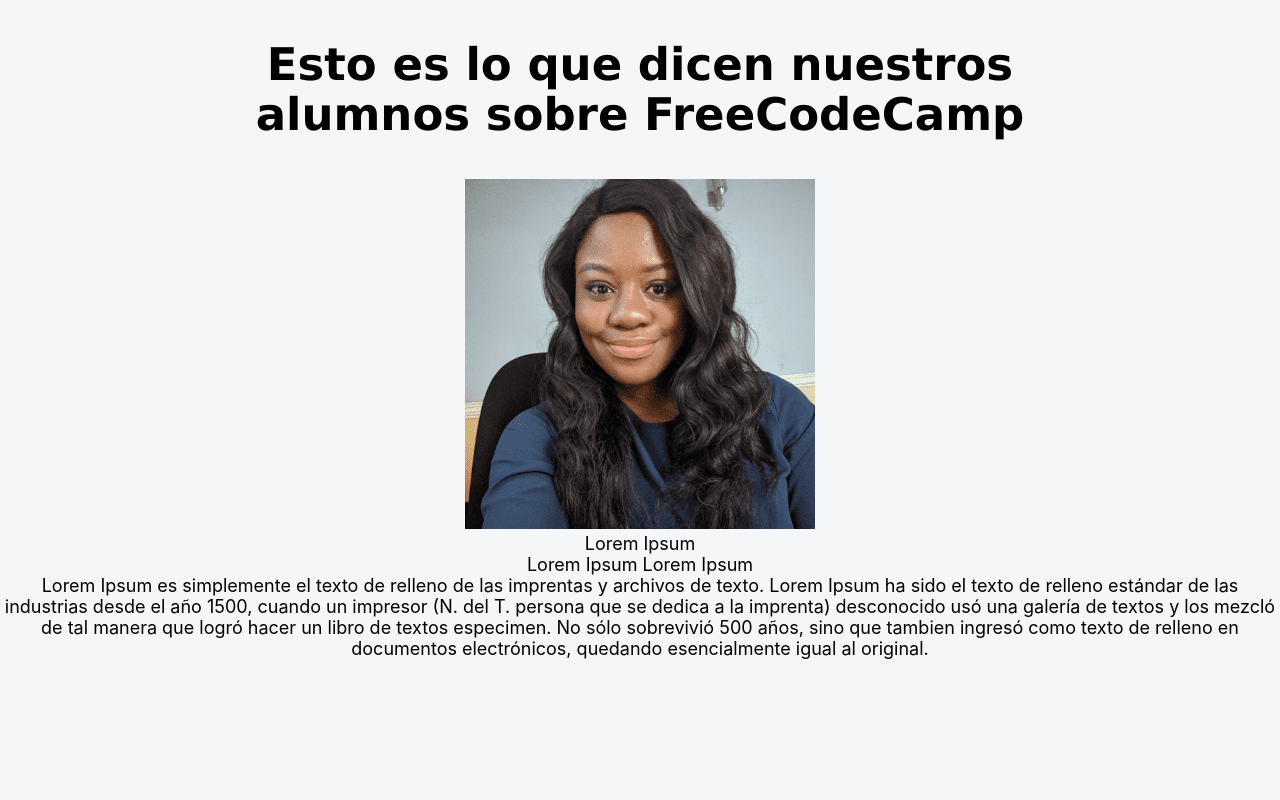
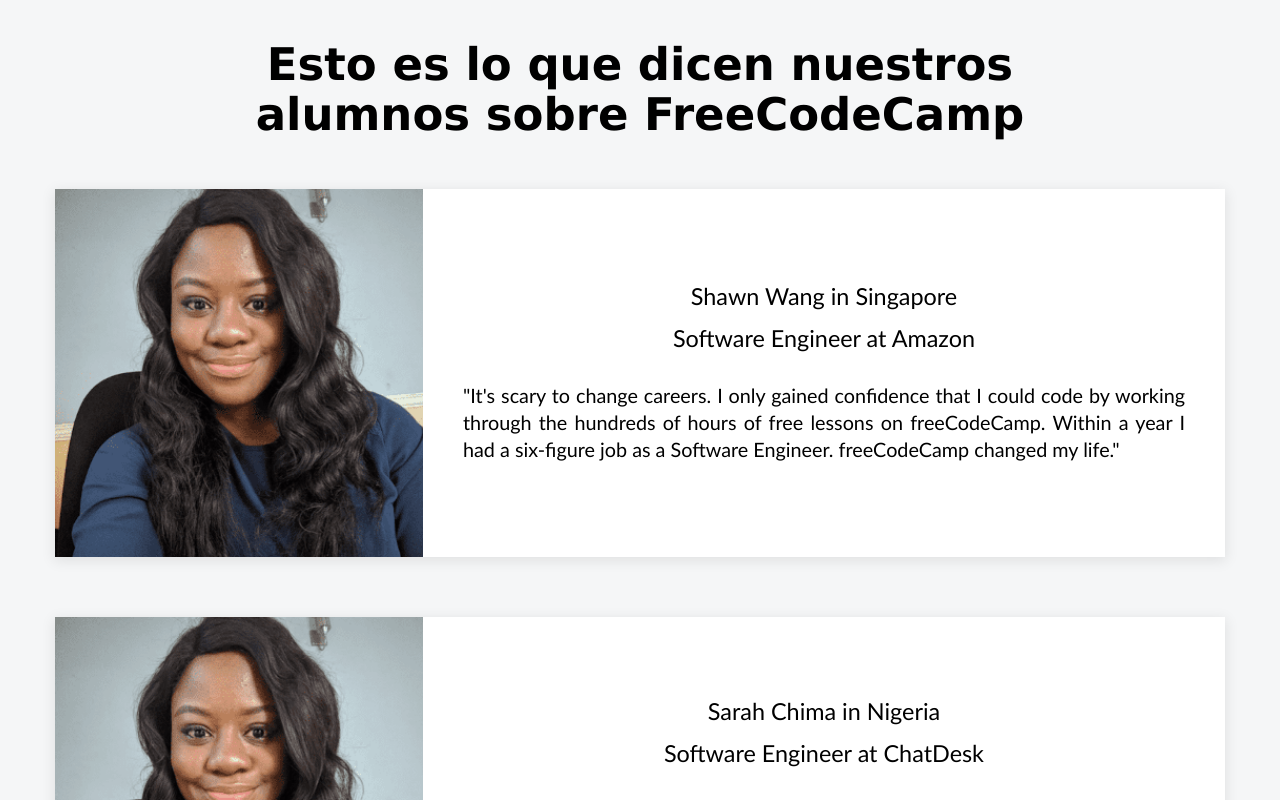
Before and after one commit to Kami17LA/Pagina_FreeCodeCamp, a React (Create React App) app: page / in a window 1280 px wide. Shown: the top 800 px of the page. Built offline with nearby package versions, Linux system fonts and the light colour scheme.

Commit message:
Adding props to a component

```diff
--- a/src/App.js
+++ b/src/App.js
@@ -6,7 +6,32 @@
     <div className="App">
       <div className='principal-container'>
         <h1>Esto es lo que dicen nuestros alumnos sobre FreeCodeCamp</h1>
-        <Testimony/>
+        <Testimony
+          name="Shawn Wang"
+          city="Singapore"
+          position="Software Engineer"
+          image=""
+          company="Amazon"
+          text="It's scary to change careers. I only gained confidence that I could code by working through the hundreds of hours of free lessons on freeCodeCamp. Within a year I had a six-figure job as a Software Engineer. freeCodeCamp changed my life."
+        />
+
+        <Testimony
+          name="Sarah Chima"
+          city="Nigeria"
+          position="Software Engineer"
+          image=""
+          company="ChatDesk"
+          text="freeCodeCamp was the gateway to my career as a software developer. The well-structured curriculum took my coding knowledge from a total beginner level to a very confident level. It was everything I needed to land my first dev job at an amazing company."
+        />
+
+        <Testimony
+          name="Emma Bostian"
+          city="Sweden"
+          position="Software Enginee"
+          image=""
+          company="Spotify"
+          text="I've always struggled with learning JavaScript. I've taken many courses but freeCodeCamp's course was the one which stuck. Studying JavaScript as well as data structures and algorithms on freeCodeCamp gave me the skills and confidence I needed to land my dream job as a software engineer at Spotify."
+        />
       </div>
     </div>
   );
--- a/src/components/Testimony.css
+++ b/src/components/Testimony.css
@@ -0,0 +1,38 @@
+.testimony-container{
+  width: 1170px;
+  height: 368px;
+  margin: 10px 10px 50px;
+  display: flex;
+  align-items: center;
+  justify-content: center;
+  background-color: #fff;
+  box-shadow: 0 3px 13px 1px rgb(0 0 0 / 9%);
+}
+
+.testimony-img{
+  height: 100%;
+  width: auto;
+}
+
+.text-testimony-content{
+  text-align: center;
+  padding: 40px;
+  font-family: 'Trebuchet MS', 'Lucida Sans Unicode', 'Lucida Grande', 'Lucida Sans', Arial, sans-serif;
+  font-weight: 400;
+  line-height: 1.5rem;
+}
+
+.name-testimony{
+  font-size: 1.3rem;
+}
+
+.position-testimony{
+  font-size: 1.3rem;
+  margin-top: 15px;
+  padding-bottom: 30px;
+}
+
+.text-testimony{
+  font-size: 1.1rem;
+  text-align: justify;
+}
--- a/src/components/Testimony.js
+++ b/src/components/Testimony.js
@@ -1,15 +1,16 @@
 import React from "react"; /* usa todo el poder de react en el componente */
+import './Testimony.css'
 
-function Testimony() {
+function Testimony(props) {
   return(
     <div className="testimony-container">
       <img className="testimony-img"
       src={require ("../images/image-2.png")}
       alt="foto de Emma"/>
       <div className="text-testimony-content">
-        <p className="name-testimony">Lorem Ipsum </p>
-        <p className="position-testimony">Lorem Ipsum Lorem Ipsum</p>
-        <p className="text-testimony">Lorem Ipsum es simplemente el texto de relleno de las imprentas y archivos de texto. Lorem Ipsum ha sido el texto de relleno estándar de las industrias desde el año 1500, cuando un impresor (N. del T. persona que se dedica a la imprenta) desconocido usó una galería de textos y los mezcló de tal manera que logró hacer un libro de textos especimen. No sólo sobrevivió 500 años, sino que tambien ingresó como texto de relleno en documentos electrónicos, quedando esencialmente igual al original. </p>
+        <p className="name-testimony">{props.name} in {props.city} </p>
+        <p className="position-testimony">{props.position} at {props.company}</p>
+        <p className="text-testimony">"{props.text}"</p>
       </div>
 
     </div>
```
